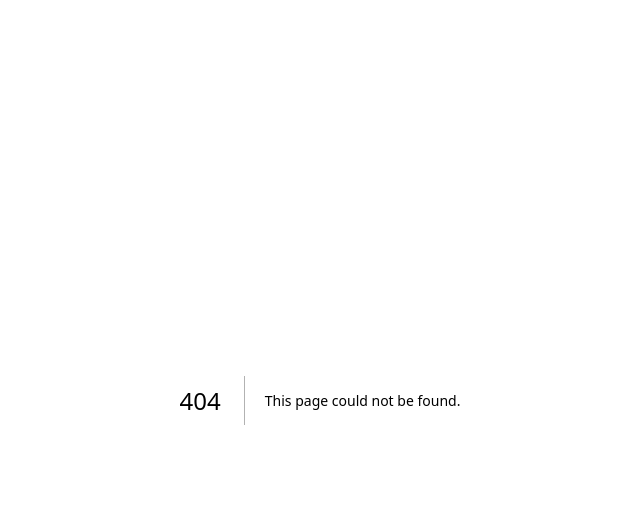
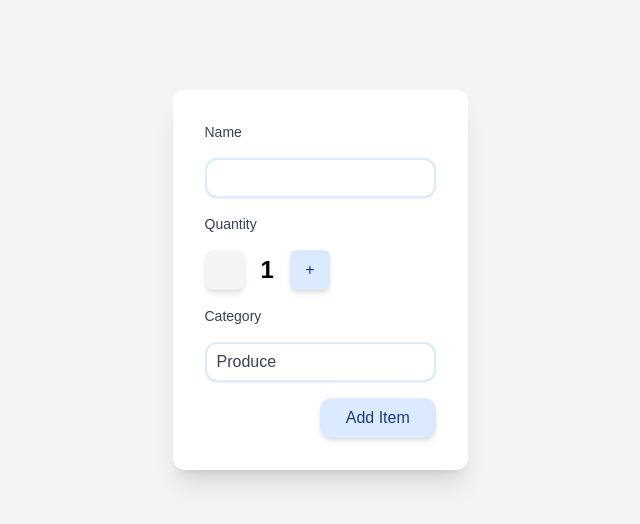
Before and after one commit to parsa-j42/cprg306-assignments, a Next.js app: page /week-5 in a window 1280 px wide. Before the commit this address had no page. Shown: the top 524 px of the page, without its empty margins (320-960 px from the left). Built offline with nearby package versions, Linux system fonts and the light colour scheme.

Commit message:
Add week-5

```diff
--- a/app/page.tsx
+++ b/app/page.tsx
@@ -13,6 +13,9 @@ export default function Home() {
             <Link id="week-4" href="/week-4" className="text-orange-400 hover:text-red-400">
                 Go to Week 4 Page
             </Link>
+            <Link id="week-5" href="/week-5" className="text-orange-400 hover:text-red-400">
+                Go to Week 5 Page
+            </Link>
         </main>
     );
 }
--- /dev/null
+++ b/app/week-5/new-item.tsx
@@ -0,0 +1,92 @@
+"use client";
+
+import React, { useState } from 'react';
+
+export default function NewItem() {
+    const [name, setName] = useState("");
+    const [quantity, setQuantity] = useState(1);
+    const [category, setCategory] = useState("produce");
+
+    function handleSubmit(event: React.FormEvent) {
+        event.preventDefault();
+
+        const item = { name, quantity, category };
+        console.log(item);
+        alert(`Name: ${name}, Quantity: ${quantity}, Category: ${category}`);
+
+        setName("");
+        setQuantity(1);
+        setCategory("produce");
+    }
+
+    const categories = [
+        "Produce", "Dairy", "Bakery", "Meat", "Frozen Foods", "Canned Goods",
+        "Dry Goods", "Beverages", "Snacks", "Household", "Other"
+    ];
+
+    return (
+        <div className="flex h-screen items-center justify-center pb-60">
+            <form onSubmit={handleSubmit} className="p-8 rounded-xl bg-white shadow-xl">
+                <div className="mb-4">
+                    <label htmlFor="name" className="block text-sm font-medium text-gray-700 mb-4">Name</label>
+                    <input
+                        type="text"
+                        id="name"
+                        value={name}
+                        onChange={(e) => setName(e.target.value)}
+                        required
+                        className="mt-1 py-1.5 px-2.5 block w-full rounded-xl border-2 border-blue-100 shadow-sm text-black focus:border-blue-300 focus:outline-none"
+                    />
+                </div>
+
+                <div className="mb-4">
+                    <label htmlFor="quantity" className="block text-sm font-medium text-gray-700 mb-4">Quantity</label>
+                    <div className="flex items-center space-x-4">
+                        <button
+                            type="button"
+                            onClick={() => setQuantity(Math.max(1, quantity - 1))}
+                            className="w-10 h-10 flex items-center justify-center shadow-md bg-blue-100 text-blue-900 hover:bg-blue-200 rounded-lg disabled:bg-gray-100 disabled:text-gray-100"
+                            disabled={quantity === 1}
+                        >
+                            -
+                        </button>
+                        <span className="text-2xl font-bold text-black">{quantity}</span>
+                        <button
+                            type="button"
+                            onClick={() => setQuantity(Math.min(20, quantity + 1))}
+                            className="w-10 h-10 flex items-center justify-center shadow-md bg-blue-100 text-blue-900 hover:bg-blue-200 rounded-md disabled:bg-gray-100 disabled:text-gray-100"
+                            disabled={quantity === 20}
+                        >
+                            +
+                        </button>
+                    </div>
+                </div>
+
+                <div className="mb-4">
+                    <label htmlFor="category" className="block text-sm font-medium text-gray-700 mb-4">Category</label>
+                    <select
+                        id="category"
+                        value={category}
+                        onChange={(e) => setCategory(e.target.value)}
+                        className="block appearance-none shadow-sm w-full bg-white border-2 border-blue-100 text-gray-700 py-1.5 px-2.5 pr-8 rounded-xl focus:outline-none focus:ring-1 focus:ring-blue-200"
+                    >
+                        {categories.map((cat) => (
+                            <option key={cat.toLowerCase()} value={cat.toLowerCase()} className="hover:bg-blue-100">
+                                {cat}
+                            </option>
+                        ))}
+                    </select>
+                </div>
+
+                <div className="flex justify-end">
+                    <button
+                        type="submit"
+                        className="w-1/2 px-3.5 py-2 shadow-md bg-blue-100 text-blue-900 rounded-xl hover:bg-blue-200 focus:outline-none focus:ring-1 focus:ring-blue-200"
+                    >
+                        Add Item
+                    </button>
+                </div>
+            </form>
+        </div>
+    );
+}
--- /dev/null
+++ b/app/week-5/page.tsx
@@ -0,0 +1,10 @@
+import React from 'react';
+import NewItem from './new-item';
+
+export default function Page() {
+    return (
+        <main className="flex justify-center items-center min-h-screen bg-gray-100">
+            <NewItem />
+        </main>
+    );
+}
```
